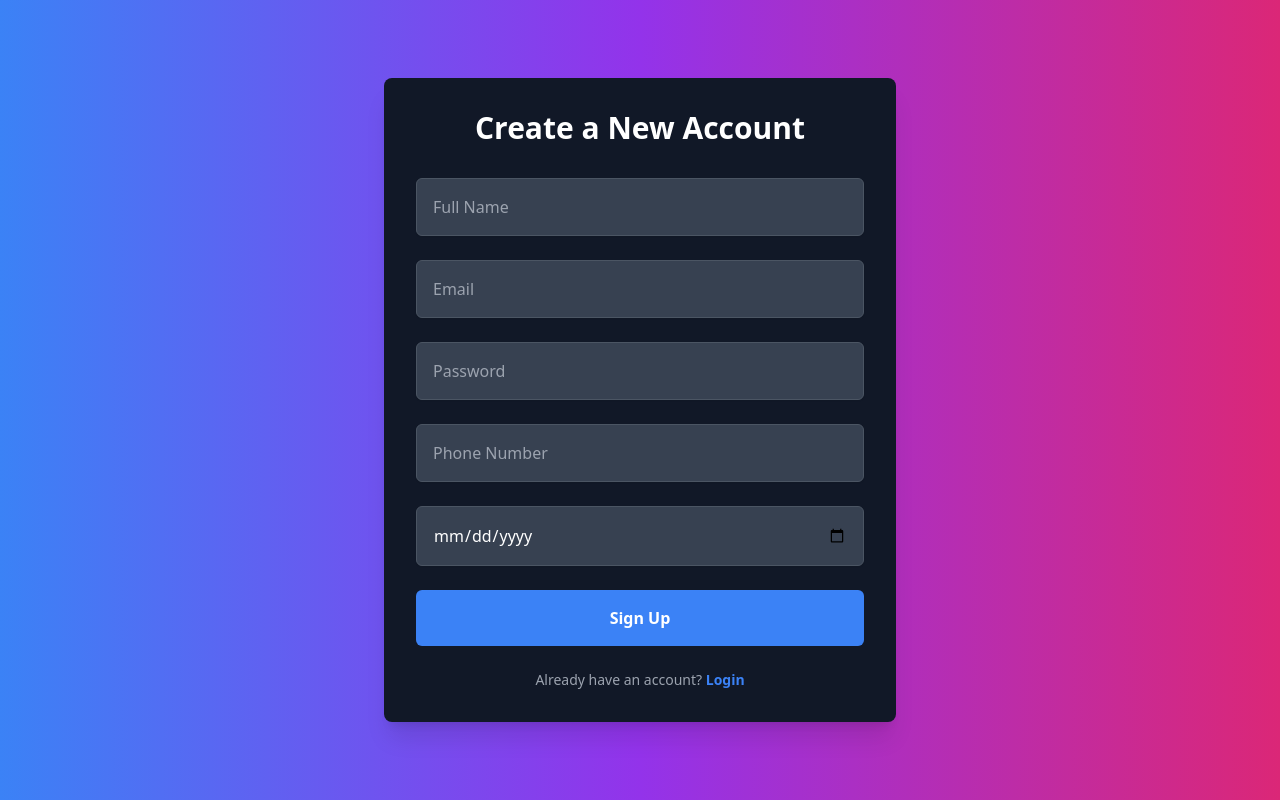
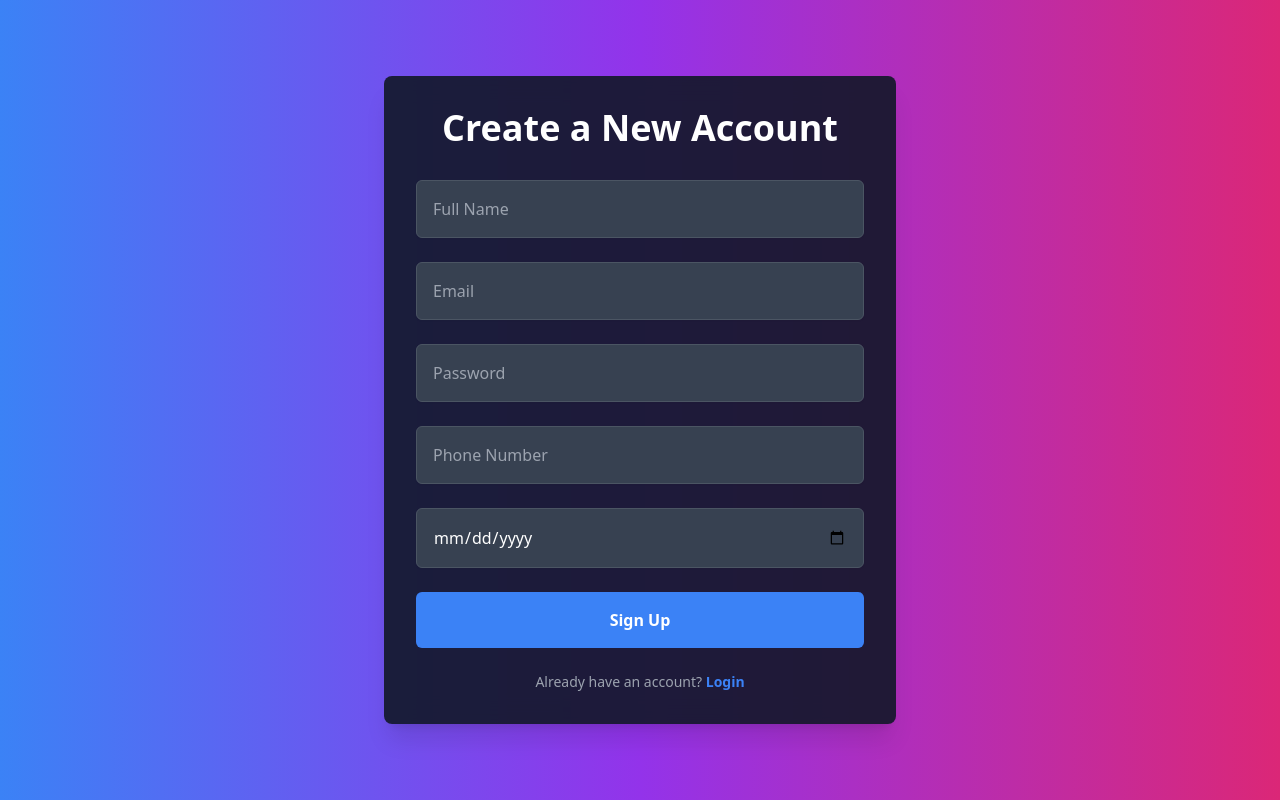
Before and after one commit to SusithD/ToDo-List-Web-Application, a React (Create React App) app in the folder todo-frontend/: page /signup in a window 1280 px wide. Built offline with nearby package versions, Linux system fonts and the light colour scheme.

Commit message:
SignUp Form and Page UI Enhnacements

```diff
--- a/todo-frontend/src/pages/SignupPage.js
+++ b/todo-frontend/src/pages/SignupPage.js
@@ -4,8 +4,8 @@ import SignupForm from '../components/SignupForm';
 const SignupPage = () => {
     return (
         <div className="min-h-screen bg-gradient-to-r from-blue-500 via-purple-600 to-pink-600 flex items-center justify-center">
-            <div className="w-full max-w-lg p-8 bg-gray-900 text-white shadow-xl rounded-lg">
-                <h1 className="text-3xl font-bold text-center text-white mb-8">Create a New Account</h1>
+            <div className="w-full max-w-lg p-8 bg-gray-900 bg-opacity-90 backdrop-blur-md shadow-xl rounded-lg">
+                <h1 className="text-4xl font-bold text-center text-white mb-8">Create a New Account</h1>
                 <SignupForm />
             </div>
         </div>
```
